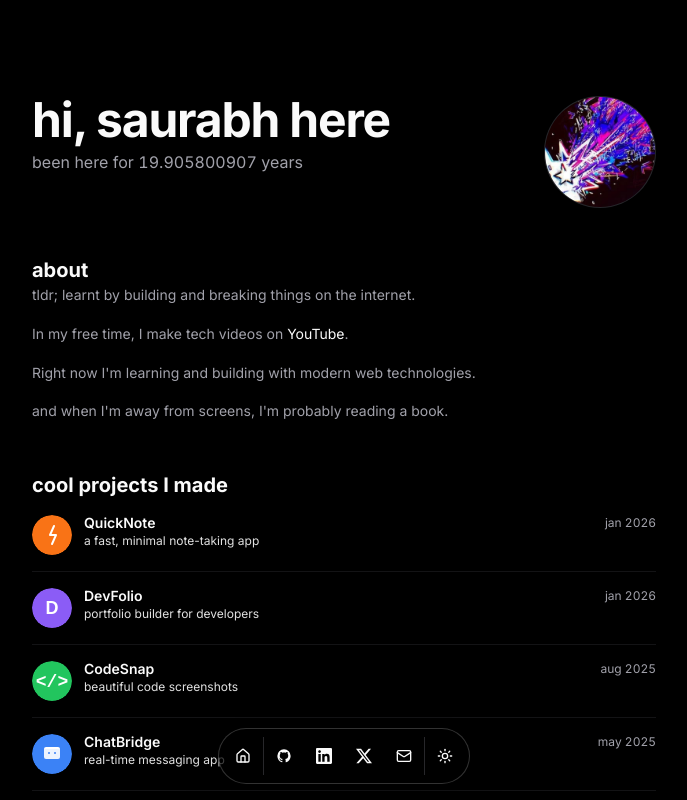
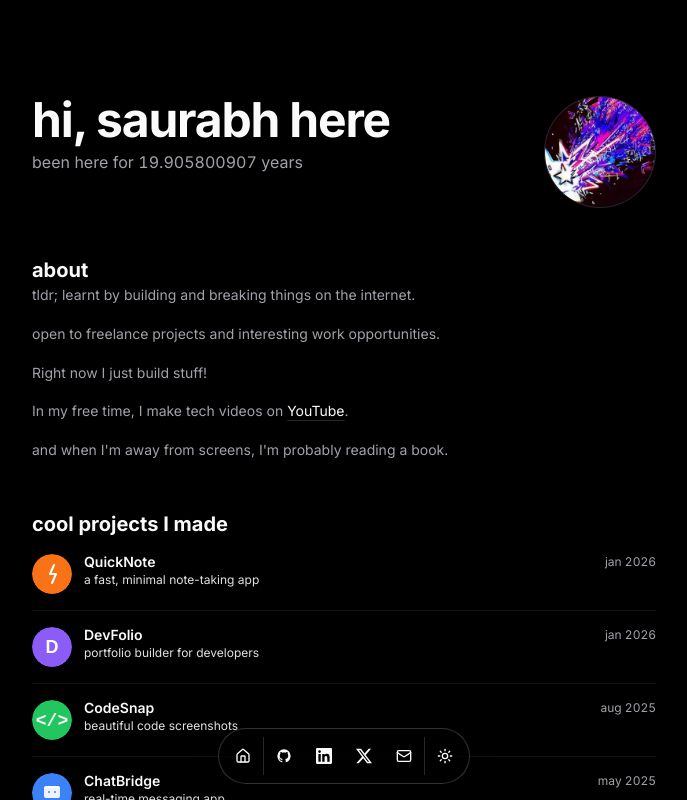
Before and after one commit to saurabhxmeena/Portfolio-Website, a Next.js app: page / in a window 1280 px wide. Shown: the top 800 px of the page, without its empty margins (296-983 px from the left). Built offline with nearby package versions, Linux system fonts and the light colour scheme.

Commit message:
feat: update about section and readme details

```diff
--- a/src/app/page.tsx
+++ b/src/app/page.tsx
@@ -51,7 +51,7 @@ export default function Page() {
                 return (
                   <p key={idx}>
                     {parts[0]}
-                    <a href="https://www.youtube.com/@saurabhxmeena" target="_blank" rel="noopener noreferrer" className="text-foreground hover:underline underline-offset-4">YouTube</a>
+                    <a href="https://www.youtube.com/@saurabhxmeena" target="_blank" rel="noopener noreferrer" className="text-foreground underline underline-offset-4 decoration-border hover:decoration-foreground transition-colors">YouTube</a>
                     {parts[1]}
                   </p>
                 );
--- a/src/data/siteConfig.ts
+++ b/src/data/siteConfig.ts
@@ -11,9 +11,11 @@ export const siteConfig = {
   description: "software developer",
   summary: `tldr; learnt by building and breaking things on the internet.
 
+open to freelance projects and interesting work opportunities.
+
+Right now I just build stuff!
+
 In my free time, I make tech videos on YouTube.
-
-Right now I'm learning and building with modern web technologies.
 
 and when I'm away from screens, I'm probably reading a book.`,
   avatarUrl: "/profile2.jpg",
```
